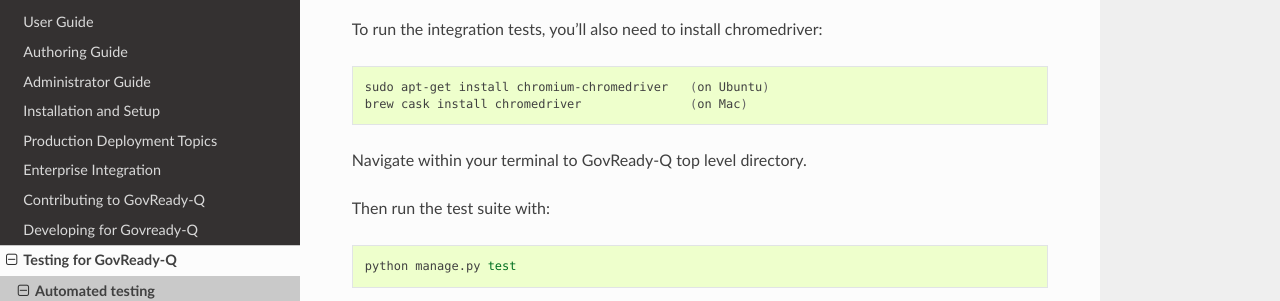
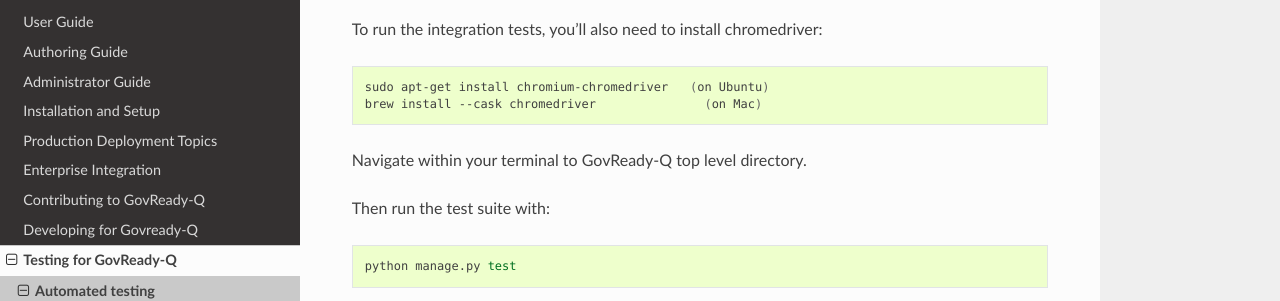
Before and after one commit to GovReady/govready-q-docs, a Sphinx documentation site: the page built from source/testing-for-govready-q/automated-testing.rst, in a window 1280 px wide and 900 px high. Shown: the part 214-515 px from the top of the window. Built offline with Sphinx 7.4.7 and the Read the Docs theme 2.0.0, drawn with Linux system fonts in a browser that asks for light colours.

```diff
--- a/source/testing-for-govready-q/automated-testing.rst
+++ b/source/testing-for-govready-q/automated-testing.rst
@@ -14,7 +14,7 @@ To run the integration tests, you'll also need to install chromedriver:
 .. code-block:: bash
 
    sudo apt-get install chromium-chromedriver   (on Ubuntu)
-   brew cask install chromedriver               (on Mac)
+   brew install --cask chromedriver               (on Mac)
 
 Navigate within your terminal to GovReady-Q top level directory.
 
```
